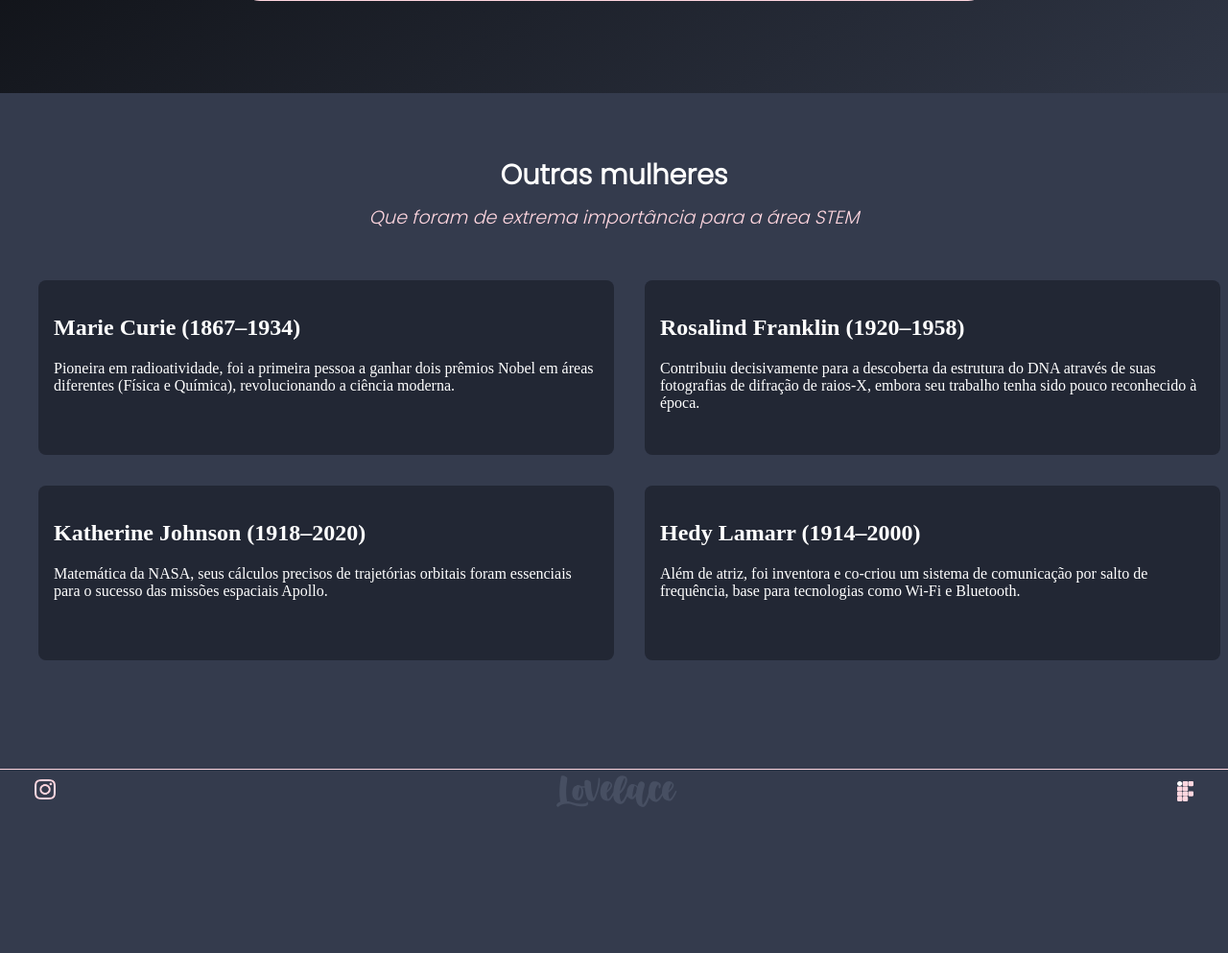
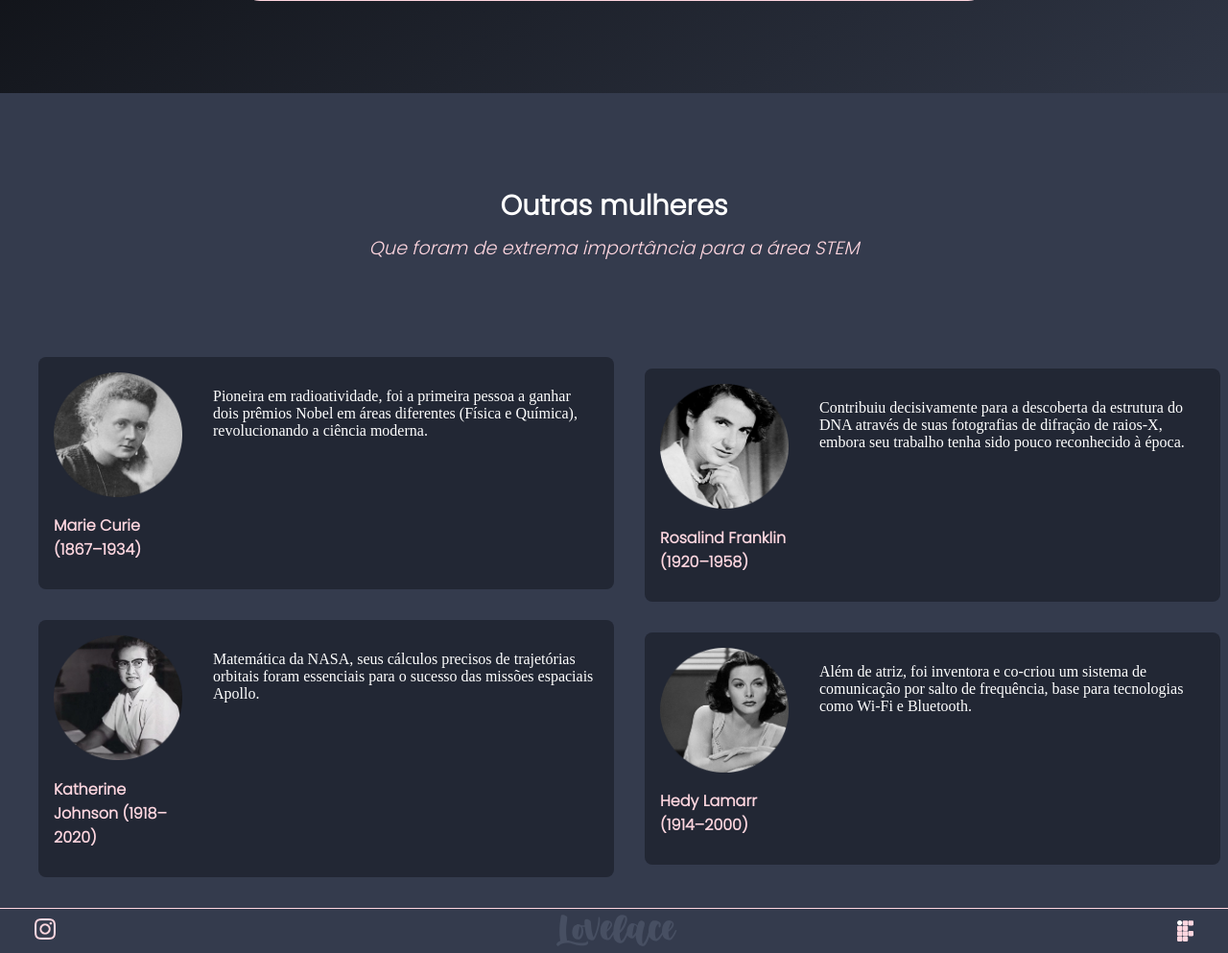
Before and after one commit to Marialaura-bs/Sistema-Ada, a Flask app: page /lovelace in a window 1280 px wide. Shown: the part 564-1557 px from the top of the page at 96% size. Before the commit the page ends 1405 px from the top, so only its background shows below. Run offline with Flask 3, Linux system fonts and the light colour scheme.

Commit message:
salvando lovelace2

```diff
--- a/app/static/css/style.css
+++ b/app/static/css/style.css
@@ -681,7 +681,7 @@ input {
     font-weight: bolder;
     font-size: 1.8rem;
     margin: 0 auto;
-    margin-top: 2rem;
+    margin-top: 4rem;
 }
 
 .subtitulo-outras {
@@ -700,7 +700,7 @@ input {
     justify-content: center;
     align-items: center;
     gap: 4rem;
-    margin-top: 2rem;
+    margin-top: 5rem;
 }
 
 .cards-outras {
@@ -710,6 +710,8 @@ input {
     padding: 1rem;
     border-radius: 0.5rem;
     color: #fff;
+    display: flex;
+    flex-direction: row;
 }
 
 .cards2-esquerda, .cards2-direita {
@@ -717,6 +719,25 @@ input {
     flex-direction: column;
     width: 50%;
     gap: 2rem; /* Espaço entre os cards */
+}
+
+.div-direita-outras img {
+    width: 50vw;
+    height: auto;
+    max-width: 134px;
+    max-height: 130px;
+}
+
+.div-direita-outras h2{
+    color: #FED6DF;
+    font-family: Poppins;
+    font-size: 1rem;
+    font-style: normal;
+    font-weight: 600;
+}
+
+.div-direita-outras {
+    margin-right: 2rem;
 }
 
 /*REDE DE APOIO*/
--- a/app/templates/lovelace.html
+++ b/app/templates/lovelace.html
@@ -25,6 +25,7 @@
                     <div class="cards2-esquerda">
                         <div class="cards-outras">
                             <div class="div-direita-outras">
+                                <img src="/static/img/Ellipse 31.png" alt="">
                                 <h2>Marie Curie (1867–1934)</h2>
                             </div>
                             <div class="div-esquerda-outras">
@@ -33,6 +34,7 @@
                         </div>
                         <div class="cards-outras">
                             <div class="div-direita-outras">
+                                <img src="/static/img/Ellipse 32.png" alt="">
                                 <h2>Katherine Johnson (1918–2020)</h2>
                             </div>
                             <div class="div-esquerda-outras">
@@ -44,6 +46,7 @@
                     <div class="cards2-direita">
                         <div class="cards-outras">
                             <div class="div-direita-outras">
+                                <img src="/static/img/Ellipse 32 (1).png" alt="">
                                 <h2>Rosalind Franklin (1920–1958)</h2>
                             </div>
                             <div class="div-esquerda-outras">
@@ -52,6 +55,7 @@
                         </div>
                         <div class="cards-outras">
                             <div class="div-direita-outras">
+                                <img src="/static/img/Ellipse 32 (2).png" alt="">
                                 <h2>Hedy Lamarr (1914–2000)</h2>
                             </div>
                             <div class="div-esquerda-outras">
```
Also changed, not shown: instance/database.db.
